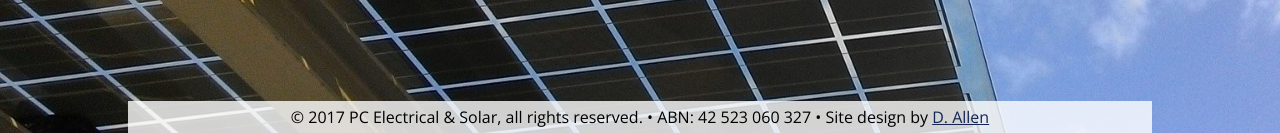
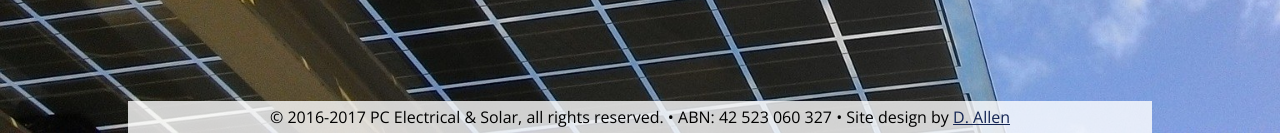
Before and after one commit to StaphSynth/pcelectricandsolar.com.au, a Jekyll site: the page built from index.md, in a window 1280 px wide. Shown: the part 767-900 px from the top of the page. Built offline with Jekyll 4.4.1, drawn with Linux system fonts in a browser that asks for light colours; nearby versions of some CDN libraries; some web fonts are replaced.

Commit message:
made copyright year start from 2016-the present year

```diff
--- a/_layouts/default.html
+++ b/_layouts/default.html
@@ -71,7 +71,7 @@
       </div><!-- /contentWrapper-->
       <footer>
         <div id=footerContainer>
-          &copy; <script type="text/javascript">document.write(new Date().getFullYear());</script> {{ site.name }}, all rights reserved. &bull; ABN: {{ site.abn }} &bull; Site design by <a href="{{ site.designerUrl }}" target="_blank">{{ site.designer }}</a>
+          &copy; 2016-<script type="text/javascript">document.write(new Date().getFullYear());</script><noscript>now</noscript> {{ site.name }}, all rights reserved. &bull; ABN: {{ site.abn }} &bull; Site design by <a href="{{ site.designerUrl }}" target="_blank">{{ site.designer }}</a>
         </div> <!--/footerContainer -->
       </footer>
     </div> <!--/pageWrapper-->
```
